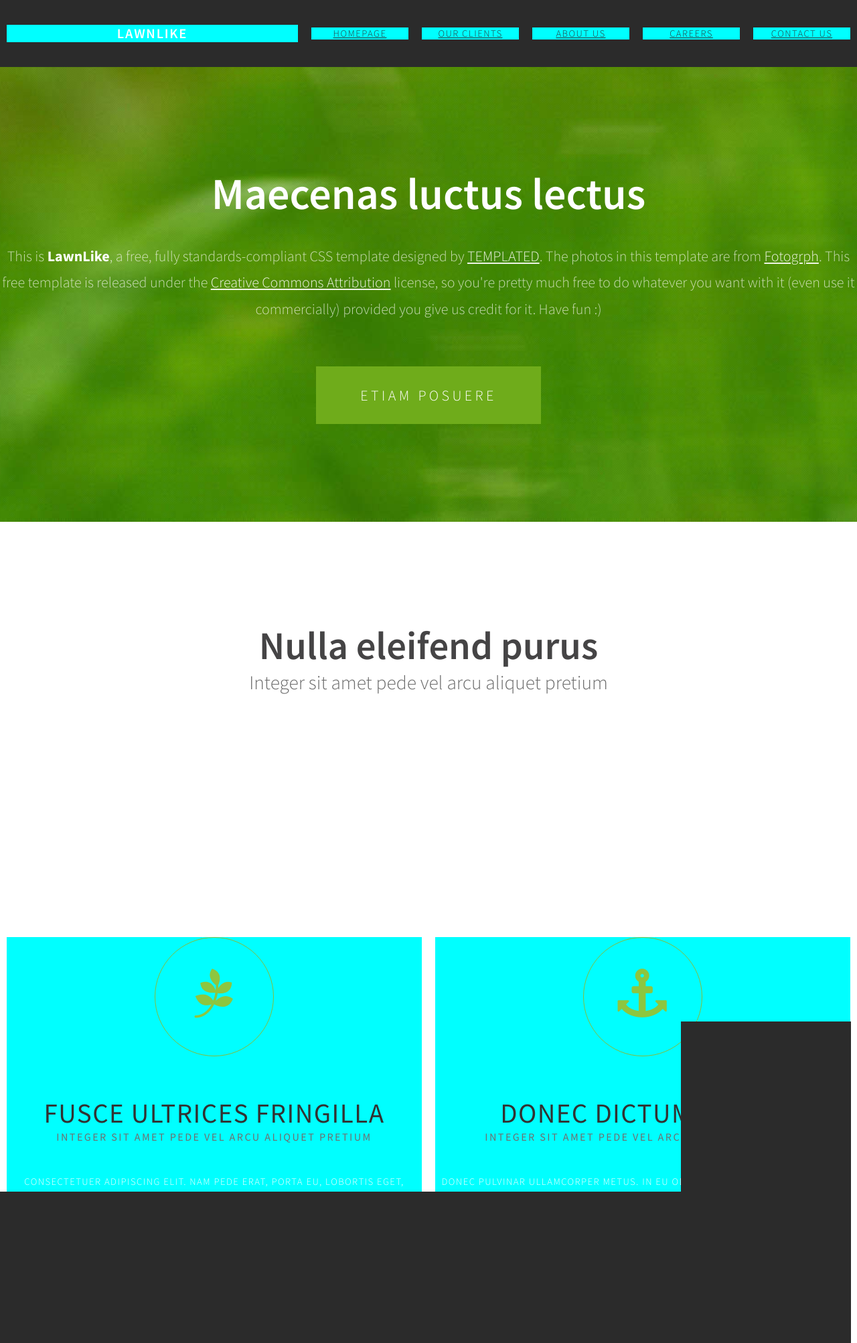
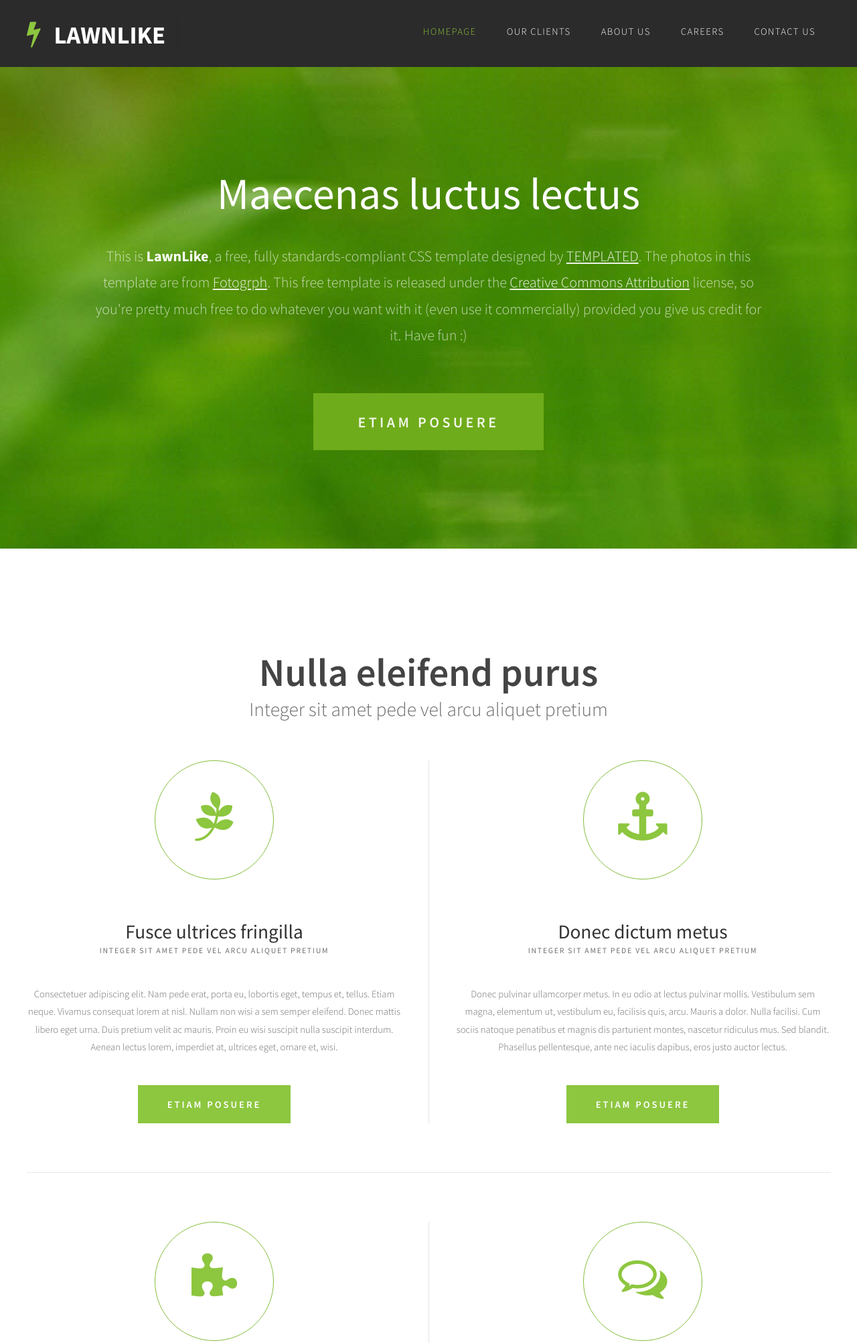
Before and after one commit to YuliyaBond/-imposition, a plain HTML site: page index.html in a window 1280 px wide. Shown: the top 2005 px of the page at 67% size. Drawn offline with Linux system fonts and the light colour scheme.

Commit message:
Add files via upload

```diff
--- a/default.css
+++ b/default.css
@@ -26,7 +26,6 @@ h1, h2, h3
 p, ol, ul
 {
 	margin-top: 0;
-
 }
 
 ol, ul
@@ -56,8 +55,8 @@ a:hover
 
 .container
 {
-	/*margin: 0px auto;
-	width: 1200px;*/
+	margin: 0px auto;
+	width: 1200px;
 }
 
 /*********************************************************************************/
@@ -236,7 +235,7 @@ ul.style3 .icon
 /* Social Icon Styles                                                            */
 /*********************************************************************************/
 
-ul.contact
+	ul.contact
 {
 	margin: 0;
 	padding: 2em 0em 0em 0em;
@@ -316,7 +315,8 @@ ul.contact li a.icon-rss:before
 	letter-spacing: 0.20em;
 	text-decoration: none;
 	text-transform: uppercase;
-		color: #FFF;
+	font-weight: 600;
+	color: #FFF;
 }
 
 .button:hover
@@ -339,7 +339,7 @@ ul.contact li a.icon-rss:before
 /* Heading Titles                                                                */
 /*********************************************************************************/
 
-.title
+	.title
 {
 	margin-bottom: 3em;
 }
@@ -360,43 +360,19 @@ ul.contact li a.icon-rss:before
 	color: #6F6F6F;
 }
 
-section
-{
-	display: flex;
-	flex-direction: row;
-	flex: 500px;
-	align-items: center;
-	text-align: center;
-
-}
-
-article
-{
-    flex: 1;
-    margin: 10px;
-    background: aqua;
-	text-decoration: none;
-	letter-spacing: 0.10em;
-	text-decoration: none;
-	font-size: 1em;
-	text-transform: uppercase;
-	outline: 0;
-	color: #FFF;
-	display: block;
-	text-align: center;
-}
-
 /*********************************************************************************/
 /* Header                                                                        */
 /*********************************************************************************/
 
-
+.header-wrapper
+{
+	background: #2b2b2b;
+}
 
 .header
 {
-	/*display: flex;*/
+	position: relative;
 	height: 100px;
-	background: #2b2b2b;
 }
 
 /*********************************************************************************/
@@ -405,36 +381,48 @@ article
 
 .logo
 {
-	/*display: flex;**/
+	position: absolute;
+	top: 2em;
+	width: 100%;
+}
+
+.logo h1
+{
+	display: inline-block;
+	font-size: 2.5em;
 	text-transform: uppercase;
 	font-weight: 700;
 	color: #ED7070;
-	font-size: 1.2em;
-	text-decoration: none;
-	color: #FFF;
-	top: 1.6em;
+	padding-right: 0.50em;
+	border-right: 1px solid rgba(0,0,0,.1);
 }
 
-.logo:nth-of-type(1) {
-  flex: 3;
+.logo span
+{
+	display: inline-block;
+	padding-right: .50em;
+	letter-spacing: 0.10em;
+	text-transform: uppercase;
+	font-size: 0.90em;
 }
-.logo .logo__a
+
+.logo a
 {
 	text-decoration: none;
 	color: #FFF;
 }
 
-/*#logo .fa
+.logo .fa
 {
 	color: #8dc63f;
 }
 
-#logo .fa:after
+.logo .fa:after
 {
 	position: absolute;
 	display: inline-block;
 	padding-right: 2em;
-}*/
+}
 
 /*********************************************************************************/
 /* Menu                                                                          */
@@ -442,13 +430,39 @@ article
 
 .menu
 {
+	position: absolute;
 	right: 0;
 	top: 1.6em;
-	color: #FFF;
-
 }
 
-.menu .menu__color
+.menu ul
+{
+	display: inline-block;
+}
+
+.menu li
+{
+	display: block;
+	float: left;
+	text-align: center;
+}
+
+.menu li a, .menu li span
+{
+	display: inline-block;
+	margin-left: 1px;
+	padding: 1em 1.5em 0em 1.5em;
+	letter-spacing: 0.10em;
+	text-decoration: none;
+	font-size: 1em;
+	text-transform: uppercase;
+	outline: 0;
+	color: #FFF;
+}
+
+
+
+.menu .current_page_item a
 {
 	color: #8dc63f;
 }
@@ -458,7 +472,7 @@ article
 /*********************************************************************************/
 
 
-.header-featured
+	.header-featured
 	{
 		padding: 10em 0em;
 		background-image: url(images/banner.jpg);
@@ -466,22 +480,30 @@ article
 		background-size: cover;
 	}
 
+
+
+.banner-wrapper
+{
+}
+
 .banner
 {
 	overflow: hidden;
+	width: 1000px;
 	text-align: center;
 	color: rgba(255,255,255,.7);
 	font-size: 1.5em;
 }
 
-.banner .banner__a
+.banner a
 {
 	color: rgba(255,255,255,.9);
 }
 
-.banner .banner__h2
+.banner h2
 {
 	padding-bottom: 0.50em;
+	font-weight: 400;
 	font-size: 3em;
 	color: #FFF;
 }
@@ -510,8 +532,12 @@ article
 /* Page                                                                          */
 /*********************************************************************************/
 
+.wrapper
+{
+	background: #FFF;
+}
 
-#page
+.page
 {
 	overflow: hidden;
 	padding: 6em 0em;
@@ -519,7 +545,7 @@ article
 	text-align: center;
 }
 
-#page .button
+.page .button
 {
 	margin-top: 2em;
 }
@@ -612,25 +638,19 @@ article
 .featured
 {
 	overflow: hidden;
-	display: flex;
-	flex: 200px;
-    flex-direction: row;
-	flex-wrap: wrap;
-
-
 }
 
-.main-title
+.featured .main-title
 {
 	margin-bottom: 4em;
 }
 
-.main-title h2
+.featured .main-title h2
 {
 	font-size: 4em;
 }
 
-.main-title .byline
+.featured .main-title .byline
 {
 	font-size: 2em;
 }
@@ -648,6 +668,26 @@ article
 	border-radius: 50%;
 }
 
+.column1,  .column2,  .column3,  .column4
+{
+	width: 282px;
+}
+
+.column1,  .column2
+{
+	float: left;
+	margin-right: 24px;
+}
+
+.column3
+{
+	float: left;
+}
+
+.column4
+{
+	float: right;
+}
 
 #slider-wrapper
 {
@@ -824,7 +864,7 @@ article
 	margin-top: 2em;
 }
 
-/*#extra
+#extra
 {
 	overflow: hidden;
 	margin: 5em auto 2em auto;
@@ -879,13 +919,20 @@ article
 	font-size: 0.80em;
 }
 
-
+.extra2 .ebox1,
+.extra2 .ebox2
+{
+	width: 560px;
+}
 
 .extra2  .ebox1
 {
-
+	float: left;
 	padding-right: 40px;
 	border-right: 1px solid rgba(0,0,0,.1);
 }
 
-*/
+.extra2 .ebox2
+{
+	float: right;
+}
--- a/index.html
+++ b/index.html
@@ -24,27 +24,34 @@ Released   : 20131202
 
 </head>
 <body>
-<section class="header">
-		<article class="logo">
-			<h1><a class="logo__a" href="#">LawnLike</a></h1>
-		</article>
-				<article class="menu">
-					<a class="menu_color" href="#" accesskey="1" title="">Homepage</a>
-				</article>
-				<article><a href="#" accesskey="2" title="">Our Clients</a></article>
-				<article><a href="#" accesskey="3" title="">About Us</a></article>
-				<article><a href="#" accesskey="4" title="">Careers</a></article>
-				<article><a href="#" accesskey="5" title="">Contact Us</a></article>
-</section>
+<div class="header-wrapper">
+	<div class="header container">
+		<div class="logo">
+			<h1><span class="fa fa-bolt"></span><a href="#">LawnLike</a></h1>
+		</div>
+		<div class ="menu">
+			<ul>
+				<li class="current_page_item"><a href="#" accesskey="1" title="">Homepage</a></li>
+				<li><a href="#" accesskey="2" title="">Our Clients</a></li>
+				<li><a href="#" accesskey="3" title="">About Us</a></li>
+				<li><a href="#" accesskey="4" title="">Careers</a></li>
+				<li><a href="#" accesskey="5" title="">Contact Us</a></li>
+			</ul>
+		</div>
+	</div>
+</div>
 <div class="header-featured">
-		<div class="banner" >
-			<h2 class="banner__h2">Maecenas luctus lectus</h2>
-			<p>This is <strong>LawnLike</strong>, a free, fully standards-compliant CSS template designed by <a class="banner__a" href="http://templated.co" rel="nofollow">TEMPLATED</a>. The photos in this template are from <a class="banner__a" href="http://fotogrph.com/"> Fotogrph</a>. This free template is released under the <a class="banner__a"href="http://templated.co/license">Creative Commons Attribution</a> license, so you're pretty much free to do whatever you want with it (even use it commercially) provided you give us credit for it. Have fun :) </p>
+	<div class="banner-wrapper">
+		<div class="banner container" >
+			<h2>Maecenas luctus lectus</h2>
+			<p>This is <strong>LawnLike</strong>, a free, fully standards-compliant CSS template designed by <a href="http://templated.co" rel="nofollow">TEMPLATED</a>. The photos in this template are from <a href="http://fotogrph.com/"> Fotogrph</a>. This free template is released under the <a href="http://templated.co/license">Creative Commons Attribution</a> license, so you're pretty much free to do whatever you want with it (even use it commercially) provided you give us credit for it. Have fun :) </p>
 			<a href="#" class="button">Etiam posuere</a>
 		</div>
+	</div>
 </div>
-<!--<div class="featured-wrapper">
-		<div id="featured" class="extra2 margin-btm container">
+<div class ="wrapper">
+	<div class ="featured-wrapper">
+		<div class="featured extra2 margin-btm container">
 			<div class="main-title">
 				<h2>Nulla eleifend purus</h2>
 				<span class="byline">Integer sit amet pede vel arcu aliquet pretium</span> </div>
@@ -76,54 +83,9 @@ Released   : 20131202
 				<p>Proin gravida orci porttitor enim accumsan lacinia. Donec condimentum, urna non molestie semper, ligula enim ornare nibh, quis laoreet eros quam eget ante. Aliquam libero. Vivamus nisl nibh, iaculis vitae, viverra sit amet, ullamcorper vitae, turpis. Aliquam erat volutpat. Vestibulum dui sem, pulvinar sed, imperdiet nec, iaculis nec, leo. </p>
 				<a href="#" class="button">Etiam posuere</a> </div>
 		</div>
-</div> -->
-
-<div class="featured-wrapper">
-	<div class="main-title">
-		<h2 class="">Nulla eleifend purus</h2>
-		<span class="byline">Integer sit amet pede vel arcu aliquet pretium</span>
 	</div>
 </div>
-<section class="featured-wrapper">
-		<article class="featured" >
-			<div> <span class="fa fa-pagelines"></span>
-				<div class="title">
-					<h2>Fusce ultrices fringilla</h2>
-					<span class="byline">Integer sit amet pede vel arcu aliquet pretium</span> </div>
-				<p>Consectetuer adipiscing elit. Nam pede erat, porta eu, lobortis eget, tempus et, tellus. Etiam neque. Vivamus consequat lorem at nisl. Nullam non wisi a sem semper eleifend. Donec mattis libero eget urna. Duis pretium velit ac mauris. Proin eu wisi suscipit nulla suscipit interdum. Aenean lectus lorem, imperdiet at, ultrices eget, ornare et, wisi. </p>
-				<a href="#" class="button">Etiam posuere</a> </div>
-			</article>
-
-			<article class="featured" >
-			<div> <span class="fa fa-anchor"></span>
-				<div class="title">
-					<h2>Donec dictum metus</h2>
-					<span class="byline">Integer sit amet pede vel arcu aliquet pretium</span> </div>
-				<p>Donec pulvinar ullamcorper metus. In eu odio at lectus pulvinar mollis. Vestibulum sem magna, elementum ut, vestibulum eu, facilisis quis, arcu. Mauris a dolor. Nulla facilisi. Cum sociis natoque penatibus et magnis dis parturient montes, nascetur ridiculus mus. Sed blandit. Phasellus pellentesque, ante nec iaculis dapibus, eros justo auctor lectus.</p>
-				<a href="#" class="button">Etiam posuere</a> </div>
-			</article>
-</section>
-<section class="featured-wrapper">
-			<article class="featured" >
-			<div> <span class="fa fa-puzzle-piece"></span>
-				<div class="title">
-					<h2>Etiam rhoncus volutpat</h2>
-					<span class="byline">Integer sit amet pede vel arcu aliquet pretium</span> </div>
-				<p>Integer nisl risus, sagittis convallis, rutrum id, elementum congue, nibh. Suspendisse dictum porta lectus. Donec placerat odio vel elit. Nullam ante orci, pellentesque eget, tempus quis, ultrices in, est. Sed vel tellus. Curabitur sem urna, consequat vel, suscipit in, mattis placerat, nulla. Sed ac leo. Pellentesque imperdiet. Pellentesque viverra vulputate enim.</p>
-				<a href="#" class="button">Etiam posuere</a> </div>
-			</article>
-
-			<article class="featured" >
-			<div> <span class="fa fa-comments-o"></span>
-				<div class="title">
-					<h2>Mauris vulputate dolor</h2>
-					<span class="byline">Integer sit amet pede vel arcu aliquet pretium</span> </div>
-				<p>Proin gravida orci porttitor enim accumsan lacinia. Donec condimentum, urna non molestie semper, ligula enim ornare nibh, quis laoreet eros quam eget ante. Aliquam libero. Vivamus nisl nibh, iaculis vitae, viverra sit amet, ullamcorper vitae, turpis. Aliquam erat volutpat. Vestibulum dui sem, pulvinar sed, imperdiet nec, iaculis nec, leo. </p>
-				<a href="#" class="button">Etiam posuere</a> </div>
-		</article>
-</section>
-
-<div class="copyright">
+<div class="copyright" class="container">
 	<p>&copy; Untitled. All rights reserved. | Photos by <a href="http://fotogrph.com/">Fotogrph</a> | Design by <a href="http://templated.co" rel="nofollow">TEMPLATED</a>.</p>
 </div>
 </body>
```
